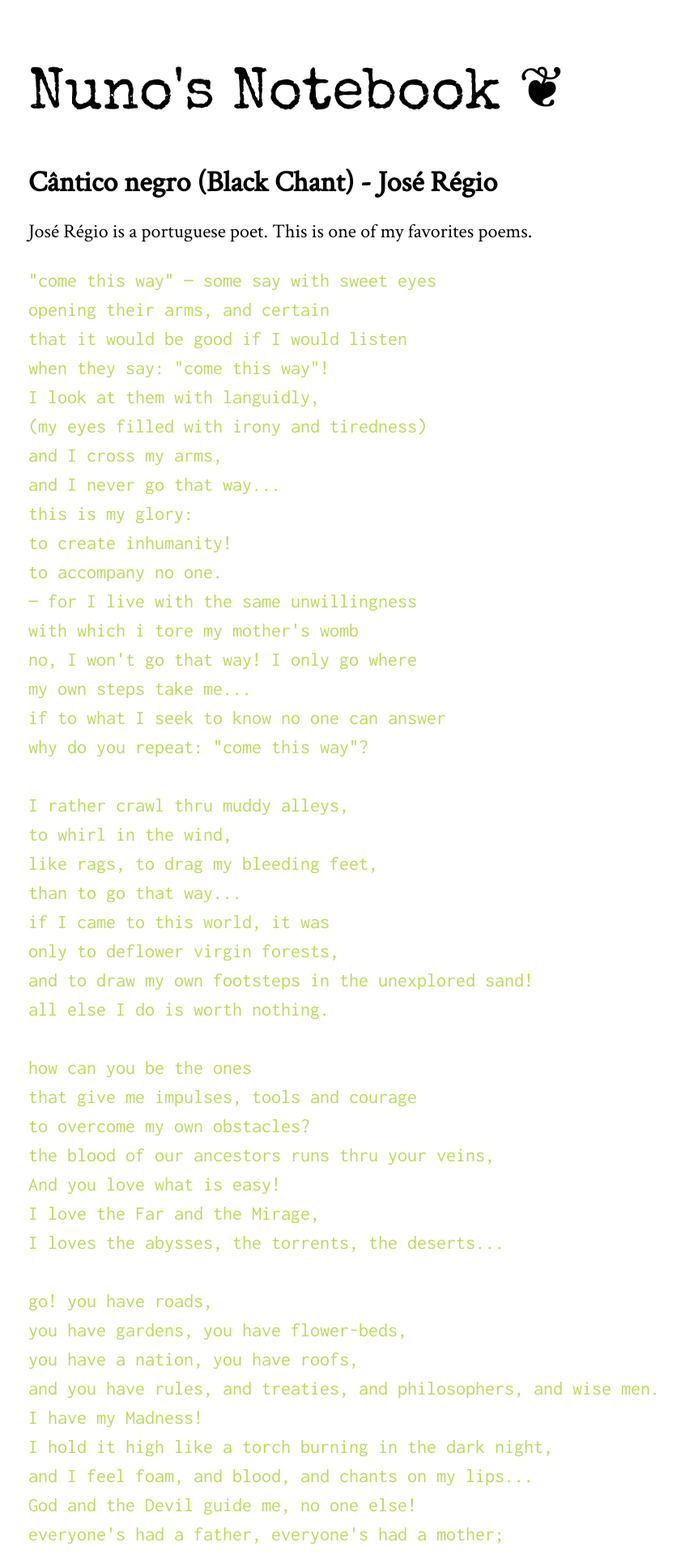
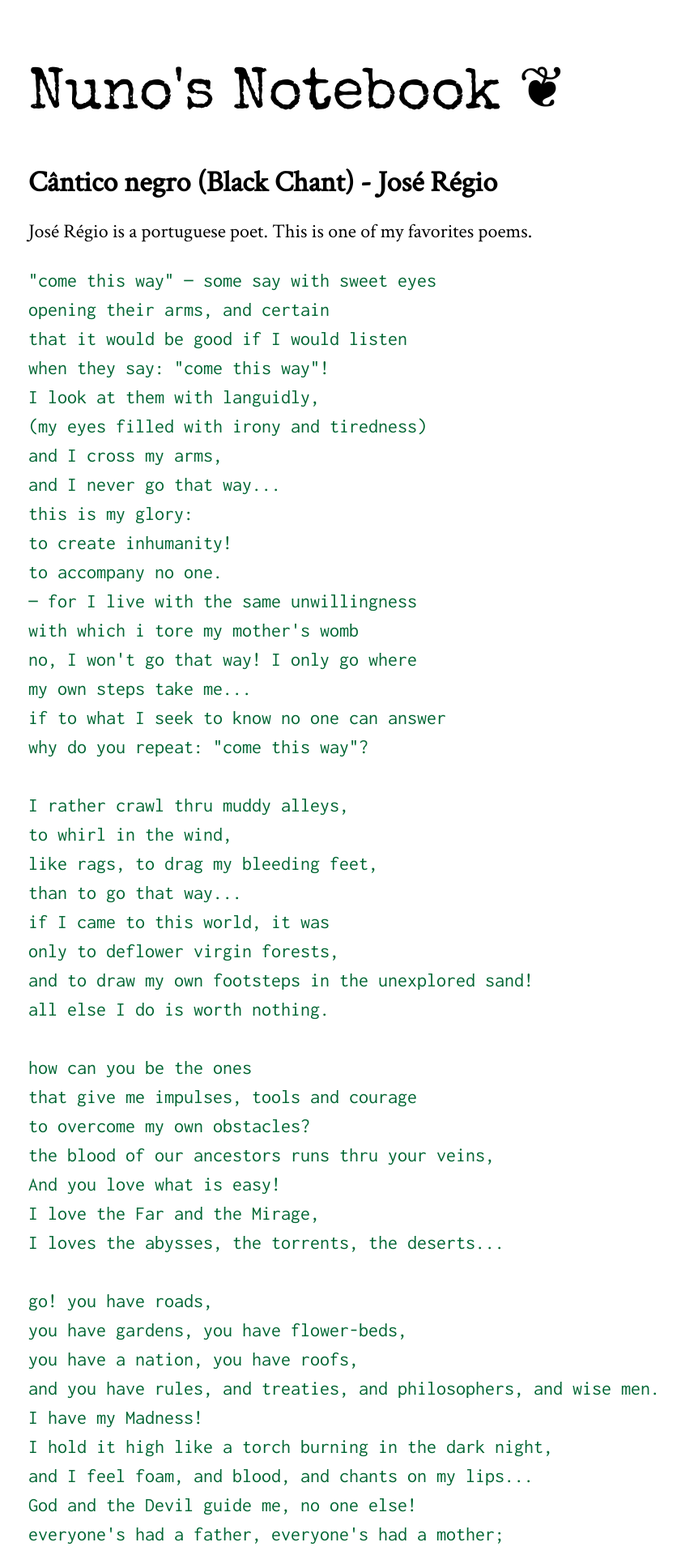
Before and after one commit to dscape/dscape.github.com, a Jekyll site: the page built from _posts/2011-01-25-cantico-negro-black-chant-jose-regio.markdown, in a window 1280 px wide. Shown: the top 1920 px of the page at 81% size, without its empty margins (40-881 px from the left). Built offline with Jekyll 4.4.1, drawn with Linux system fonts in a browser that asks for light colours; Markdown is read by kramdown in place of the engine named in the settings.

Commit message:
changed colors

```diff
--- a/css/screen.css
+++ b/css/screen.css
@@ -4,7 +4,7 @@ body       { line-height: 1.5em ; margin: 100px 0 0 75px ;
 h1         { font-size: 1.5em; margin-top: 1.5em; }
 ul         { padding: 0; }
 ul li      { list-style-type: none; }
-code       { font-family: 'Inconsolata', Courier, serif; color: #bada55; }
+code       { font-family: 'Inconsolata', Courier, serif; color: #063; }
 a:hover    { color: #00f; }
 a:link, a:visited { color: #000; }
 .rss a, .title a  { text-decoration: none ; }
```
